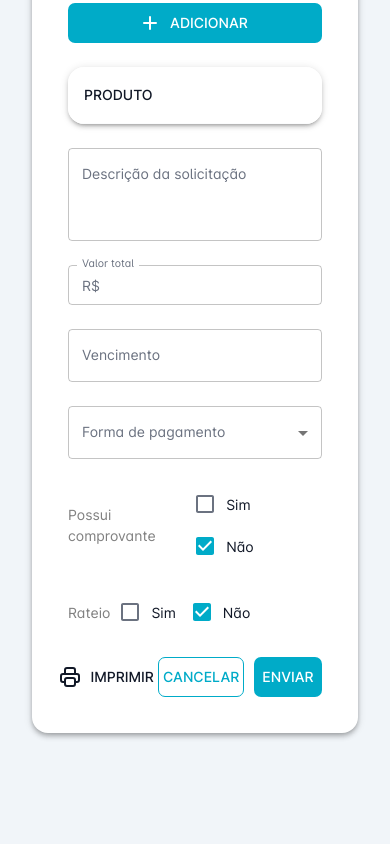
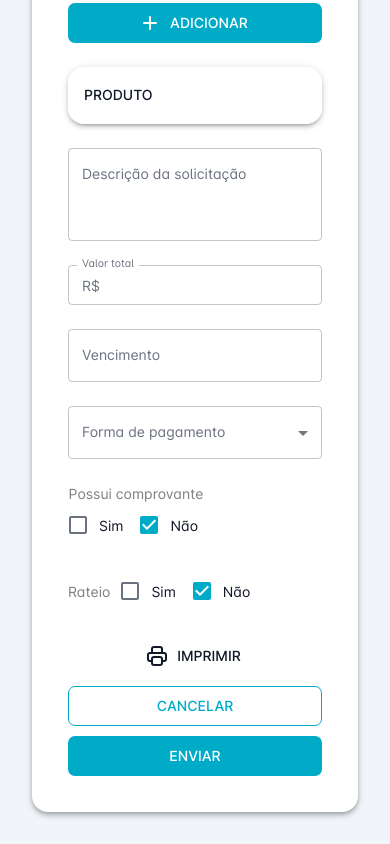
Before and after one commit to dev-growdev/stella_scontrol_web, a React (Create React App) app: page /solicitar-pagamento in a window 390 px wide. Shown: the part 652-1496 px from the top of the page. Before the commit the page ends 1417 px from the top, so only its background shows below. Built offline with nearby package versions, Linux system fonts and the light colour scheme; what axios-mock-adapter, mobile-detect would draw is missing.

Commit message:
style: ajusta responsividade

```diff
--- a/src/app/main/form-request/FormRequest.tsx
+++ b/src/app/main/form-request/FormRequest.tsx
@@ -75,7 +75,6 @@ export default function FormRequest() {
             target: { value },
         } = event;
         setFormaDePagamento(
-            // On autofill we get a stringified value.
             typeof value === 'string' ? value.split(',') : value,
         );
     };
@@ -90,7 +89,7 @@ export default function FormRequest() {
             console.log('handle add', valueProducts)
             const newProduct = { produto: valueProducts.product, marca: valueProducts.brand };
             setTableData([...tableData, newProduct]);
-            setValueProducts(null); // Limpa o campo após adicionar
+            setValueProducts(null);
         }
     }
 
@@ -139,7 +138,6 @@ export default function FormRequest() {
 
 
     return (
-
         <Box className="flex flex-col w-full">
             <div className="p-32 mt-20">
                 <Button variant='text' startIcon={<FuseSvgIcon>material-twotone:arrow_back_ios</FuseSvgIcon>}>VOLTAR</Button>
@@ -156,7 +154,6 @@ export default function FormRequest() {
                     </div>
 
                     <Typography color='GrayText'>Adicione os produtos para solicitação de pagamento</Typography>
-
 
                     <div className="flex items-center gap-24 flex-col sm:flex-row">
                         <CreatableOptions selectedData={getDataFromCreatable} newData={testeCreatable} products={productsArray} />
@@ -202,19 +199,26 @@ export default function FormRequest() {
                     </div>
                     {formaDePagamento[0] === "Pix" && <TextField label="Informe a chave pix" />}
                     {formaDePagamento[0] === "Transferência bancária" && <div className="flex justify-around gap-24">
+                        <div className="flex flex-col sm:flex-row gap-7">
                             <TextField label="Banco" />
                             <TextField label="Numero da conta" />
                             <TextField label="Dígito" />
                             <TextField label="Agência" />
+                        </div>
                     </div>}
                     {formaDePagamento.some(option => option.includes("Cartão")) && <TextField label="selecionar ao portador" />}
 
 
                     <div className="flex items-center">
+                        <div className="flex flex-col sm:flex-row items-center">
                             <Typography className="mr-10" color='GrayText'>Possui comprovante</Typography>
-                        <FormGroup className="flex flex-row">
-                            <FormControlLabel control={<Checkbox onClick={() => setRequiredReceipt(true)} checked={requiredReceipt ? true : false} />} label="Sim" />
-                            <FormControlLabel control={<Checkbox onClick={() => setRequiredReceipt(false)} checked={requiredReceipt === false ? true : false} />} label="Não" />
+                            <FormGroup className="flex flex-row flex-nowrap">
+                                <FormControlLabel control={
+                                    <Checkbox onClick={() => setRequiredReceipt(true)} checked={requiredReceipt ? true : false} />
+                                } label="Sim" />
+                                <FormControlLabel control={
+                                    <Checkbox onClick={() => setRequiredReceipt(false)} checked={requiredReceipt === false ? true : false} />
+                                } label="Não" />
                             </FormGroup>
                             {requiredReceipt && <div>
                                 <Input
@@ -224,18 +228,31 @@ export default function FormRequest() {
                                     onChange={handleFileChange}
                                 />
                                 <label htmlFor="file-upload">
-                                <div style={{ border: `2px solid ${theme.palette.primary.main}`, borderRadius: '7px', height: '30px' }} className="flex flex-row items-center">
+                                    <div style={{
+                                        border: `2px solid ${theme.palette.primary.main}`,
+                                        borderRadius: '7px',
+                                        height: '30px'
+                                    }}
+                                        className="flex flex-row items-center">
                                         <Button
                                             variant="text"
                                             component="span"
                                         >
                                             ANEXAR DOCUMENTO
                                         </Button>
-                                    <FuseSvgIcon sx={{ border: `2px solid ${theme.palette.primary.main}`, borderRadius: '0 7px 7px 0', color: theme.palette.common.white, backgroundColor: theme.palette.primary.main, margin: '0', height: "30px" }}>heroicons-outline:upload</FuseSvgIcon>
+                                        <FuseSvgIcon sx={{
+                                            border: `2px solid ${theme.palette.primary.main}`,
+                                            borderRadius: '0 7px 7px 0',
+                                            color: theme.palette.common.white,
+                                            backgroundColor: theme.palette.primary.main,
+                                            margin: '0',
+                                            height: "30px"
+                                        }}>heroicons-outline:upload</FuseSvgIcon>
 
                                     </div>
                                 </label>
                             </div>}
+                        </div>
                     </div>
 
                     <div className="flex items-center">
@@ -245,9 +262,16 @@ export default function FormRequest() {
                             <FormControlLabel control={<Checkbox onClick={() => setIsRatiable(false)} checked={isRatiable === false ? true : false} />} label="Não" />
                         </FormGroup>
                     </div>
-                    <div className="flex justify-end gap-10">
+                    <div className="flex justify-end gap-10 flex-col sm:flex-row">
 
-                        <Button sx={{ color: theme.palette.common.black }} variant="text" startIcon={<FuseSvgIcon sx={{ color: theme.palette.common.black }}>heroicons-outline:printer</FuseSvgIcon>}>IMPRIMIR</Button>
+                        <Button sx={{ color: theme.palette.common.black }} variant="text" startIcon={
+                            <FuseSvgIcon sx={{
+                                color: theme.palette.common.black
+                            }}>
+                                heroicons-outline:printer
+                            </FuseSvgIcon>}>
+                            IMPRIMIR
+                        </Button>
                         <Button variant="outlined" sx={{ borderRadius: '7px' }}>CANCELAR</Button>
                         <Button onClick={handleSubmitRequest} sx={{ borderRadius: '7px' }} variant="contained">ENVIAR</Button>
                     </div>
```
Lines whose indentation alone changed are shown as unchanged.
